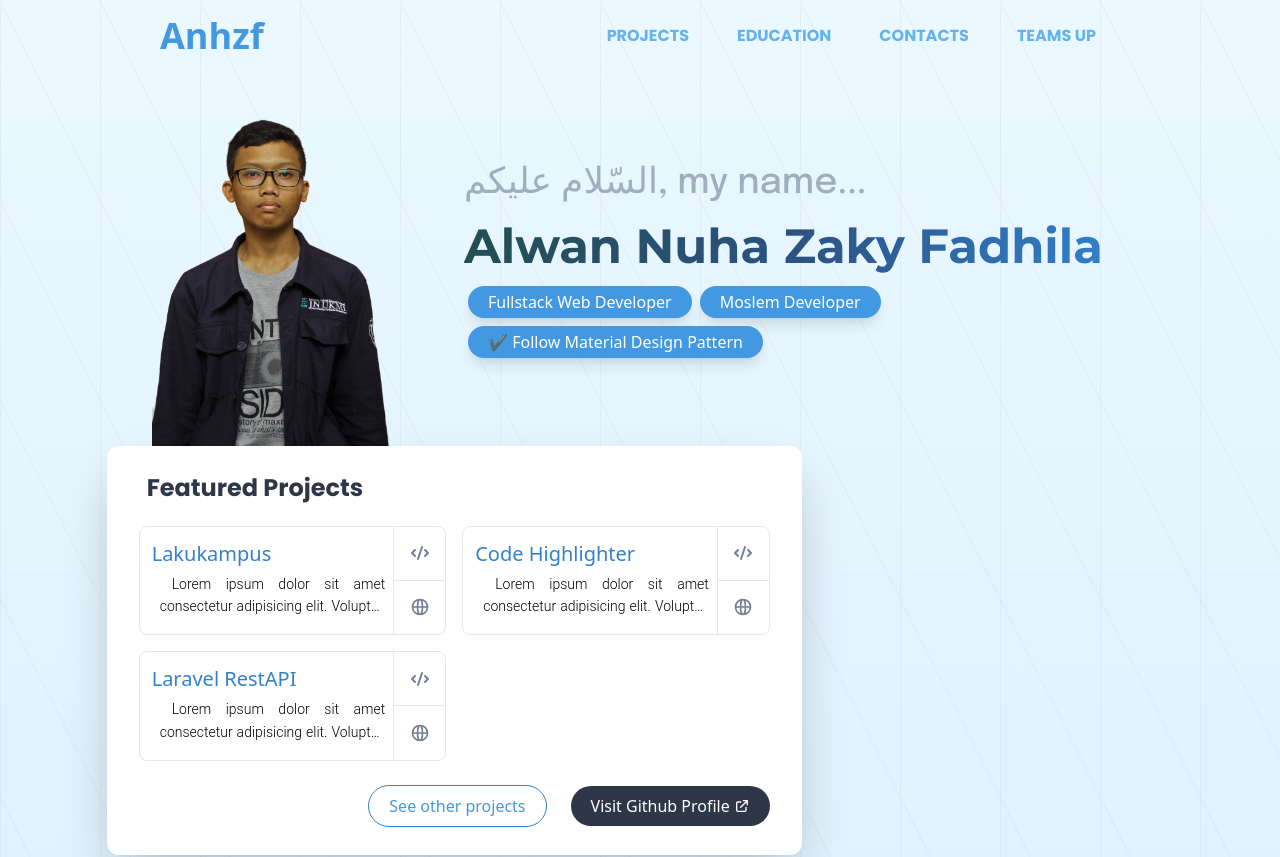
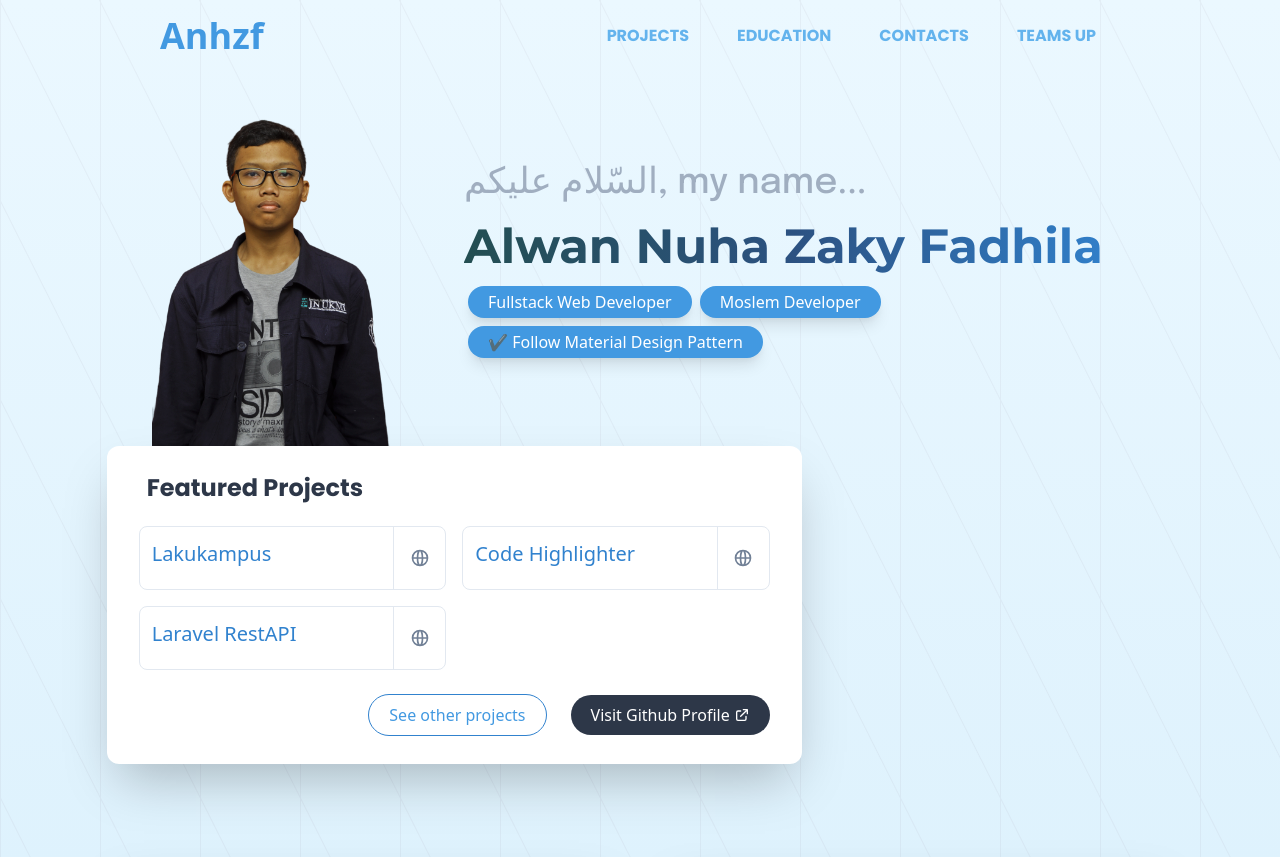
Before and after one commit to anhzf/anhzf.github.io-legacy, a React (Create React App) app: page / in a window 1280 px wide. Shown: the top 857 px of the page. Built offline with nearby package versions, Linux system fonts and the light colour scheme.

Commit message:
refactor: :recycle: SectionContentList to CardList

```diff
--- /dev/null
+++ b/src/components/TheMain/CardList.tsx
@@ -0,0 +1,63 @@
+import * as React from 'react';
+import * as Icon from '@/components/icons';
+import { ButtonProps } from '@/components/Button';
+import C from './classes';
+import { joinClass } from '@/utils';
+
+export interface CardListItemProps {
+    title: string;
+    desc?: string;
+    codeLink?: string;
+    demoLink?: string;
+    [index: string]: any;
+}
+
+export interface CardListProps {
+    items: CardListItemProps[]
+    actions?: ButtonProps[]
+}
+
+export default function CardList({
+    items
+}: CardListProps): JSX.Element {
+    return (
+        <ul className={C.homeSectionCard__content__list}>
+            {items.map((project, i) => (
+                <CardListItem
+                    {...project}
+                    key={`CardListItem_${i}`}
+                />
+            ))}
+        </ul>
+    )
+}
+
+export function CardListItem({
+    title, desc, codeLink, demoLink, ...attrs
+}: CardListItemProps): JSX.Element {
+    const baseClass = C.homeSectionCard__content__list__item__content;
+    const mergedAttrs = { ...attrs, className: joinClass(attrs.class, baseClass) };
+
+    return (
+        <li className={C.homeSectionCard__content__list__item}>
+            <article {...mergedAttrs}>
+                <h3 className={C.homeSectionCard__content__list__item__title}>{title}</h3>
+                <p className={C.homeSectionCard__content__list__item__desc}>
+                    {desc}
+                </p>
+            </article>
+            <div className={C.homeSectionCard__content__list__item__action}>
+                {codeLink && (
+                    <a href={codeLink} className={C.homeSectionCard__content__list__item__action__btn} title="View Code">
+                        <Icon.Code className={C.homeSectionCard__content__list__item__action__icon} />
+                    </a>
+                )}
+                {demoLink && (
+                    <a href={demoLink} className={C.homeSectionCard__content__list__item__action__btn} title="View Demo">
+                        <Icon.GlobeAlt className={C.homeSectionCard__content__list__item__action__icon} />
+                    </a>
+                )}
+            </div>
+        </li>
+    )
+}
--- a/src/components/TheMain/homeSectionCard.tsx
+++ b/src/components/TheMain/homeSectionCard.tsx
@@ -1,22 +1,22 @@
 import * as React from 'react';
-import { ButtonProps } from '@/components/Button';
+// import { ButtonProps } from '@/components/Button';
 import C from './classes';
-import { joinClass } from '@/utils';
-import * as Icon from '@/components/icons';
+// import { joinClass } from '@/utils';
+// import * as Icon from '@/components/icons';
 
 interface ActionsProps {
     children?: JSX.Element;
 }
 
-interface ContentListItemProps {
-    content: string;
-    [index: string]: any;
-}
+// interface ContentListItemProps {
+//     content: string;
+//     [index: string]: any;
+// }
 
-interface ContentListProps {
-    items: ContentListItemProps[]
-    actions?: ButtonProps[]
-}
+// interface ContentListProps {
+//     items: ContentListItemProps[]
+//     actions?: ButtonProps[]
+// }
 
 interface homeSectionCardProps {
     title: string;
@@ -50,46 +50,46 @@ export default function HomeSectionCard({
     )
 }
 
-export function ContentList({
-    items
-}: ContentListProps): JSX.Element {
-    return (
-        <ul className={C.homeSectionCard__content__list}>
-            {items.map((project, i) => (
-                <ContentListItem
-                    {...project}
-                    key={`ContentListItem_${i}`}
-                />
-            ))}
-        </ul>
-    )
-}
+// export function ContentList({
+//     items
+// }: ContentListProps): JSX.Element {
+//     return (
+//         <ul className={C.homeSectionCard__content__list}>
+//             {items.map((project, i) => (
+//                 <ContentListItem
+//                     {...project}
+//                     key={`ContentListItem_${i}`}
+//                 />
+//             ))}
+//         </ul>
+//     )
+// }
 
-export function ContentListItem({
-    content, ...attrs
-}: ContentListItemProps): JSX.Element {
-    const baseClass = C.homeSectionCard__content__list__item__content;
-    const mergedAttrs = { ...attrs, className: joinClass(attrs.class, baseClass) };
+// export function ContentListItem({
+//     content, ...attrs
+// }: ContentListItemProps): JSX.Element {
+//     const baseClass = C.homeSectionCard__content__list__item__content;
+//     const mergedAttrs = { ...attrs, className: joinClass(attrs.class, baseClass) };
 
-    return (
-        <li className={C.homeSectionCard__content__list__item}>
-            <article {...mergedAttrs}>
-                <h3 className={C.homeSectionCard__content__list__item__title}>{content}</h3>
-                <p className={C.homeSectionCard__content__list__item__desc}>
-                    Lorem ipsum dolor sit amet consectetur adipisicing elit. Voluptas voluptatem facilis eos voluptate accusamus doloremque dignissimos laboriosam voluptatibus, ullam nesciunt.
-                </p>
-            </article>
-            <div className={C.homeSectionCard__content__list__item__action}>
-                <div className={C.homeSectionCard__content__list__item__action__btn} title="View Code">
-                    <Icon.Code className={C.homeSectionCard__content__list__item__action__icon}/>
-                </div>
-                <div className={C.homeSectionCard__content__list__item__action__btn} title="View Demo">
-                    <Icon.GlobeAlt className={C.homeSectionCard__content__list__item__action__icon}/>
-                </div>
-            </div>
-        </li>
-    )
-}
+//     return (
+//         <li className={C.homeSectionCard__content__list__item}>
+//             <article {...mergedAttrs}>
+//                 <h3 className={C.homeSectionCard__content__list__item__title}>{content}</h3>
+//                 <p className={C.homeSectionCard__content__list__item__desc}>
+//                     Lorem ipsum dolor sit amet consectetur adipisicing elit. Voluptas voluptatem facilis eos voluptate accusamus doloremque dignissimos laboriosam voluptatibus, ullam nesciunt.
+//                 </p>
+//             </article>
+//             <div className={C.homeSectionCard__content__list__item__action}>
+//                 <div className={C.homeSectionCard__content__list__item__action__btn} title="View Code">
+//                     <Icon.Code className={C.homeSectionCard__content__list__item__action__icon}/>
+//                 </div>
+//                 <div className={C.homeSectionCard__content__list__item__action__btn} title="View Demo">
+//                     <Icon.GlobeAlt className={C.homeSectionCard__content__list__item__action__icon}/>
+//                 </div>
+//             </div>
+//         </li>
+//     )
+// }
 
 export function Actions({
     children
--- a/src/components/TheMain/index.tsx
+++ b/src/components/TheMain/index.tsx
@@ -1,5 +1,6 @@
 import React from 'react';
-import HomeSectionCard, * as HSC from './homeSectionCard';
+import HomeSectionCard from './homeSectionCard';
+import CardListItem from './CardList';
 import Button from '@/components/Button';
 import C from './classes';
 import { BtnModifier } from '../Button/classes';
@@ -7,16 +8,16 @@ import { BtnModifier } from '../Button/classes';
 export default function TheMain() {
     const featuredProjects = [
         {
-            content: 'Lakukampus',
-            href: 'https://lakukampus.id'
+            title: 'Lakukampus',
+            demoLink: 'https://lakukampus.id'
         },
         {
-            content: 'Code Highlighter',
-            href: 'https://anh-code-highlighter.web.app/'
+            title: 'Code Highlighter',
+            demoLink: 'https://anh-code-highlighter.web.app/'
         },
         {
-            content: 'Laravel RestAPI',
-            href: 'https://packagist.org/packages/anhzf/laravel-rest-api',
+            title: 'Laravel RestAPI',
+            demoLink: 'https://packagist.org/packages/anhzf/laravel-rest-api',
         },
     ].map(v => ({ ...v, target: '_blank' }))
 
@@ -31,7 +32,7 @@ export default function TheMain() {
                         <Button type={BtnModifier.strong} action="https://github.com/anhzf" externalLink>Visit Github Profile</Button>
                     </>)}
                 >
-                    <HSC.ContentList items={featuredProjects} />
+                    <CardListItem items={featuredProjects} />
                 </HomeSectionCard>
             </section>
 
```
